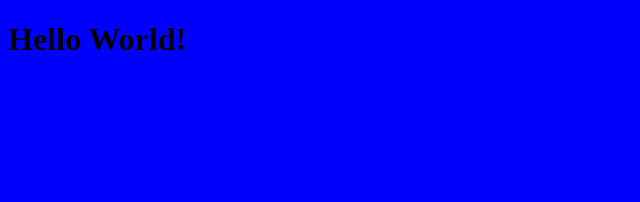
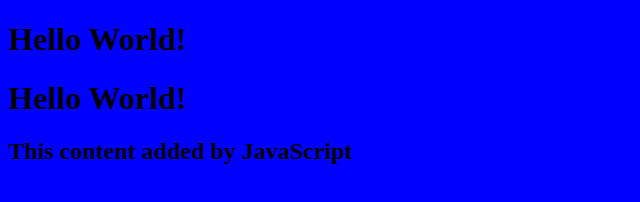
Before and after one commit to LookingGrimm/my-personal-website, a plain HTML site: page index.html in a window 1280 px wide. Shown: the whole page, without its empty margins (0-640 px from the left). Drawn offline with Linux system fonts and the light colour scheme.

Commit message:
Add script.js, connect to index.html

```diff
--- a/index.html
+++ b/index.html
@@ -11,3 +11,7 @@
     <link rel="stylesheet" href="style.css" />
     <title>My Personal Website</title>
   </head>
+  <body>
+    <h1>Hello World!</h1>
+    <script src="script.js"></script>
+  </body>
--- /dev/null
+++ b/script.js
@@ -0,0 +1,3 @@
+const h2 = document.createElement("h2");
+h2.textContent = "This content added by JavaScript";
+document.querySelector("body").appendChild(h2);
```
